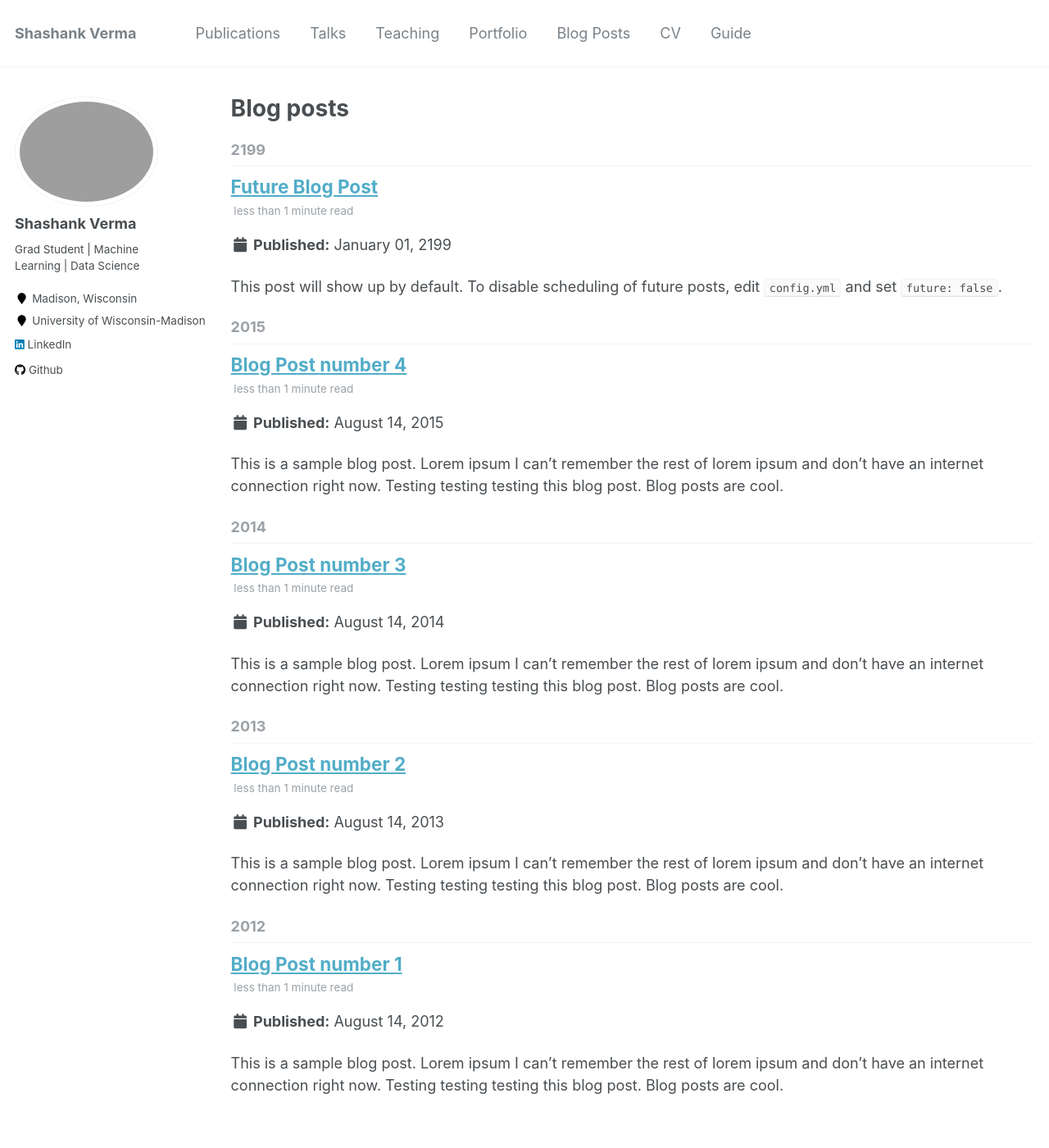
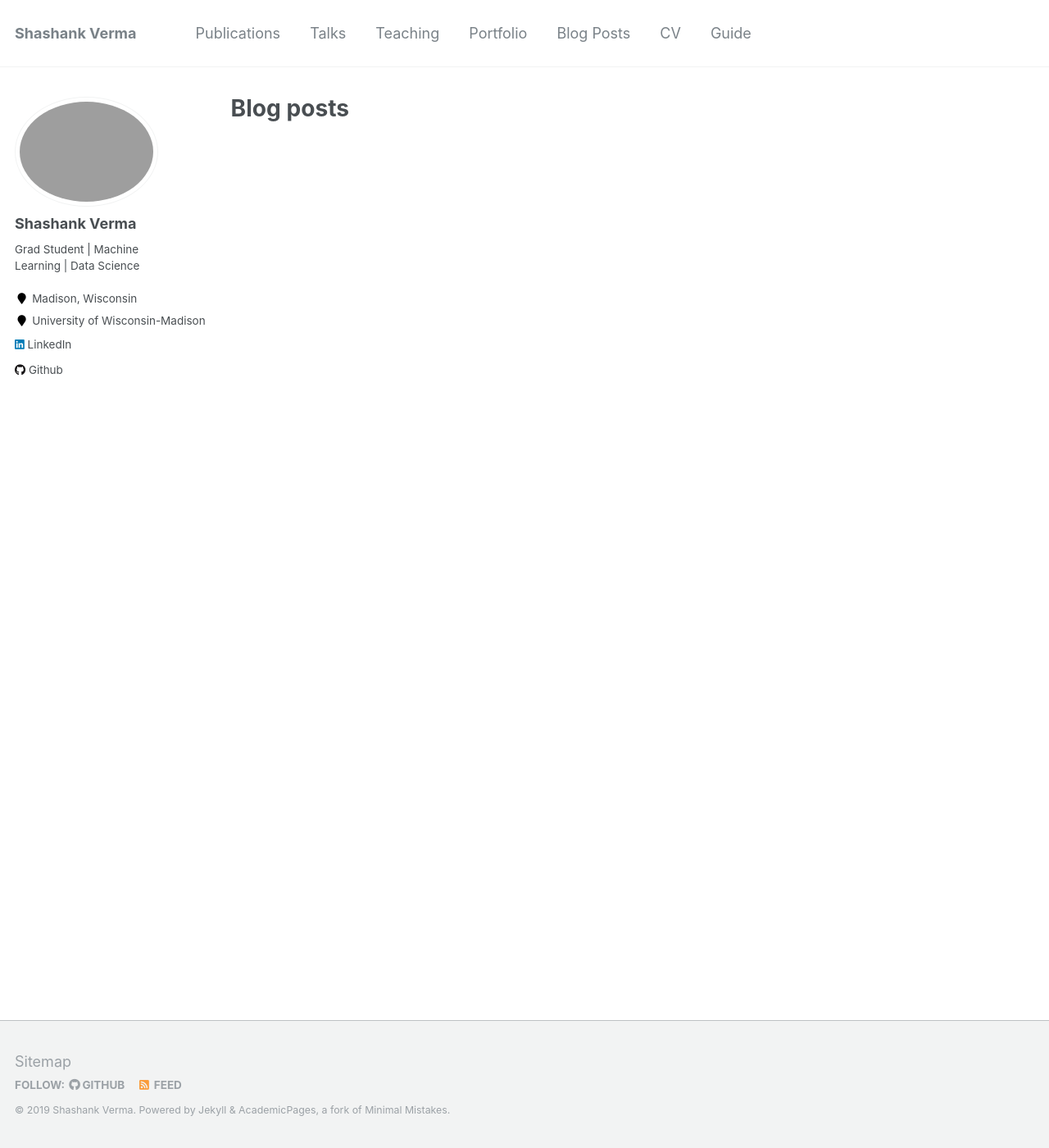
Before and after one commit to shashank3959/shashank3959.github.io, a Jekyll site: the page built from _pages/year-archive.html, in a window 1280 px wide and 1400 px high. Shown: the whole window at 82% size. Built offline with Jekyll 4.4.1, drawn with Linux system fonts in a browser that asks for light colours.

```diff
--- a/_posts/2012-08-14-blog-post-1.md
+++ /dev/null
@@ -1,20 +0,0 @@
----
-title: 'Blog Post number 1'
-date: 2012-08-14
-permalink: /posts/2012/08/blog-post-1/
-tags:
-  - cool posts
-  - category1
-  - category2
----
-
-This is a sample blog post. Lorem ipsum I can't remember the rest of lorem ipsum and don't have an internet connection right now. Testing testing testing this blog post. Blog posts are cool.
-
-Headings are cool
-======
-
-You can have many headings
-======
-
-Aren't headings cool?
-------
--- a/_posts/2013-08-14-blog-post-2.md
+++ /dev/null
@@ -1,20 +0,0 @@
----
-title: 'Blog Post number 2'
-date: 2013-08-14
-permalink: /posts/2013/08/blog-post-2/
-tags:
-  - cool posts
-  - category1
-  - category2
----
-
-This is a sample blog post. Lorem ipsum I can't remember the rest of lorem ipsum and don't have an internet connection right now. Testing testing testing this blog post. Blog posts are cool.
-
-Headings are cool
-======
-
-You can have many headings
-======
-
-Aren't headings cool?
-------
--- a/_posts/2014-08-14-blog-post-3.md
+++ /dev/null
@@ -1,20 +0,0 @@
----
-title: 'Blog Post number 3'
-date: 2014-08-14
-permalink: /posts/2014/08/blog-post-3/
-tags:
-  - cool posts
-  - category1
-  - category2
----
-
-This is a sample blog post. Lorem ipsum I can't remember the rest of lorem ipsum and don't have an internet connection right now. Testing testing testing this blog post. Blog posts are cool.
-
-Headings are cool
-======
-
-You can have many headings
-======
-
-Aren't headings cool?
-------
--- a/_posts/2199-01-01-future-post.md
+++ /dev/null
@@ -1,11 +0,0 @@
----
-title: 'Future Blog Post'
-date: 2199-01-01
-permalink: /posts/2012/08/blog-post-4/
-tags:
-  - cool posts
-  - category1
-  - category2
----
-
-This post will show up by default. To disable scheduling of future posts, edit `config.yml` and set `future: false`.
```
Also changed, not shown: _pages/about.md (+1 -3 lines), _posts/2015-08-14-blog-post-4.md (deleted, +0 -20 lines), images/profile.jpg (deleted), 1 other file.
